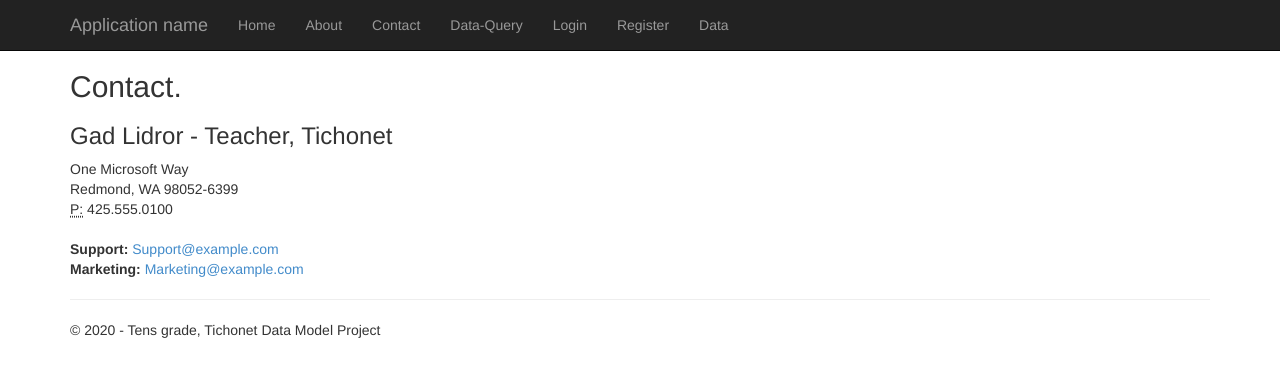
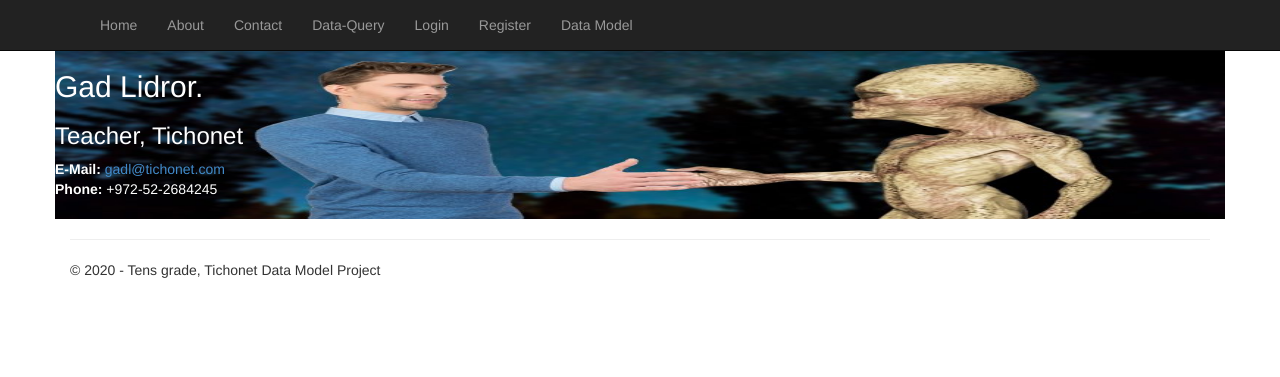
Before and after one commit to glidror/GadFinalProjectDemo, a Flask app: page /contact in a window 1280 px wide. Shown: the top 377 px of the page. Run offline with Flask 2, Linux system fonts and the light colour scheme; parts of the project's set-up code (start-up, migrations or seed data) failed here and were passed over; some libraries are stand-ins or nearby versions.

Commit message:
Most backgrounds set

```diff
--- a/GadFinalProjectDemo/templates/Data.html
+++ b/GadFinalProjectDemo/templates/Data.html
@@ -1,6 +1,7 @@
 {% extends "layout.html" %}
 
 {% block content %}
+<div class="row" style="background-image: url('/static/Pics/EarthSky.jpg'); background-size:100% 100%; color:white" >
 
 <h2>{{ title }}.</h2>
 <h3>{{ message }}</h3>
@@ -32,5 +33,5 @@
         </div>
     </div>
 </div>
-
+</div>
 {% endblock %}
--- a/GadFinalProjectDemo/templates/DataModel.html
+++ b/GadFinalProjectDemo/templates/DataModel.html
@@ -1,6 +1,7 @@
 {% extends "layout.html" %}
 
 {% block content %}
+<div class="row" style="background-image: url('/static/Pics/EarthSky.jpg'); background-size:100% 100%; color:white" >
 
 <h1>{{ title }}.</h1>
 <h3>{{ message }}</h3>
@@ -35,5 +36,6 @@
 </div>
 
 
+</div>
 
 {% endblock %}
--- a/GadFinalProjectDemo/templates/contact.html
+++ b/GadFinalProjectDemo/templates/contact.html
@@ -2,19 +2,16 @@
 
 {% block content %}
 
-<h2>{{ title }}.</h2>
-<h3>{{ message }}</h3>
+<div class="row" style="background-image: url('/static/Pics/alien3.jpg'); background-size:100% 100%;" >
+  <div style ="color:white">
+    <h2>{{ title }}.</h2>
+    <h3>{{ message }}</h3>
 
-<address>
-    One Microsoft Way<br />
-    Redmond, WA 98052-6399<br />
-    <abbr title="Phone">P:</abbr>
-    425.555.0100
-</address>
-
-<address>
-    <strong>Support:</strong>   <a href="mailto:Support@example.com">Support@example.com</a><br />
-    <strong>Marketing:</strong> <a href="mailto:Marketing@example.com">Marketing@example.com</a>
-</address>
+    <address>
+        <strong>E-Mail:</strong> <a href="mailto:gadl@tichonet.com">gadl@tichonet.com</a><br />
+        <strong>Phone:</strong>  +972-52-2684245
+    </address>
+  </div>
+</div>
 
 {% endblock %}
--- a/GadFinalProjectDemo/templates/layout.html
+++ b/GadFinalProjectDemo/templates/layout.html
@@ -18,7 +18,6 @@
                     <span class="icon-bar"></span>
                     <span class="icon-bar"></span>
                 </button>
-                <a href="/" class="navbar-brand">Application name</a>
             </div>
             <div class="navbar-collapse collapse">
                 <ul class="nav navbar-nav">
@@ -28,7 +27,7 @@
                     <li><a href="{{ url_for('DataQuery') }}">Data-Query</a></li>
                     <li><a href="{{ url_for('Login') }}">Login</a></li>
                     <li><a href="{{ url_for('Register') }}">Register</a></li>
-                    <li><a href="{{ url_for('DataModel') }}">Data</a></li>
+                    <li><a href="{{ url_for('DataModel') }}">Data Model</a></li>
 
                 </ul>
             </div>
@@ -46,6 +45,10 @@
     <script src="/static/scripts/jquery-1.10.2.js"></script>
     <script src="/static/scripts/bootstrap.js"></script>
     <script src="/static/scripts/respond.js"></script>
+    <script src="https://ajax.googleapis.com/ajax/libs/jquery/3.4.1/jquery.min.js"></script>
+    <script src="https://cdnjs.cloudflare.com/ajax/libs/popper.js/1.16.0/umd/popper.min.js"></script>
+    <script src="https://maxcdn.bootstrapcdn.com/bootstrap/4.4.1/js/bootstrap.min.js"></script>
+
     {% block scripts %}{% endblock %}
 
 </body>
--- a/GadFinalProjectDemo/views.py
+++ b/GadFinalProjectDemo/views.py
@@ -71,9 +71,9 @@ def home():
 def contact():
     return render_template(
         'contact.html',
-        title='Contact',
+        title='Gad Lidror',
         year=datetime.now().year,
-        message='Gad Lidror - Teacher, Tichonet'
+        message='Teacher, Tichonet'
     )
 
 # About Page
```
Also changed, not shown: GadFinalProjectDemo/templates/about.html (+6 -6 lines), GadFinalProjectDemo/templates/login.html (+16 -5 lines), GadFinalProjectDemo/templates/register.html (+16 -13 lines), GadFinalProjectDemo/static/Pics/EarthSky.jpg (added), GadFinalProjectDemo/static/Pics/alien3.jpg (added), GadFinalProjectDemo/static/Pics/alien4.jpg (added), GadFinalProjectDemo/static/Pics/alien5.jpg (added), 1 other file.
